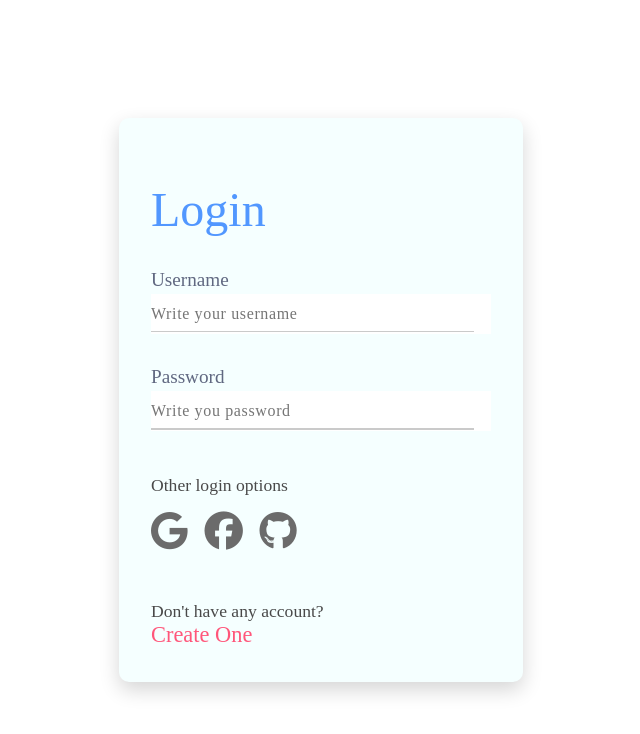
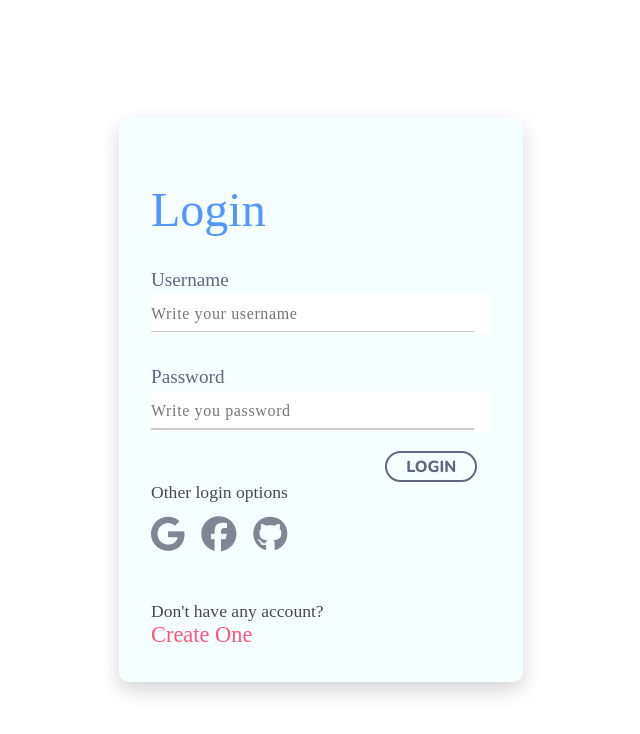
Before and after one commit to Xperiement/simple_login_screen, a plain HTML site: page index.html in a window 1280 px wide. Shown: the whole page, without its empty margins (319-959 px from the left). Drawn offline with nearby package versions, Linux system fonts and the light colour scheme.

Commit message:
added login button, Musked password

```diff
--- a/index.html
+++ b/index.html
@@ -4,6 +4,7 @@
     <meta charset="UTF-8">
     <meta name="viewport" content="width=device-width, initial-scale=1.0">
     <title>Login</title>
+    <link href="https://fonts.googleapis.com/css2?family=Nunito:wght@800&display=swap" rel="stylesheet">
     <script src="https://kit.fontawesome.com/fdd6793349.js" crossorigin="anonymous"></script>
     <link rel="stylesheet" href="style.css">
 </head>
@@ -17,8 +18,11 @@
             </span>
             <p class="subInput">Password</p>
             <span>
-                <input type="text" placeholder="Write you password">
+                <input class="passB" type="password" placeholder="Write you password">
             </span>
+            <div class="loginNow">
+                <a href="">Login</a>
+            </div>
             <p class="subInput others">Other login options</p>
             <a href=""><i class="fab fa-google otherIco google"></i></a>
             <a href=""><i class="fab fa-facebook otherIco fb"></i></a>
--- a/style.scss
+++ b/style.scss
@@ -3,7 +3,7 @@
     padding: 0;
     text-decoration: none;
     outline: none;
-    color: black;
+    color: rgb(96, 104, 129);
     font-family: Product Sans;
 }
 .headtxt{
@@ -22,6 +22,9 @@ input{
     font-size: 1rem;
     position: relative;
     letter-spacing: .04rem;
+}
+.passB{
+    margin-bottom: 1.2rem;
 }
 span{
     position: relative;
@@ -49,10 +52,37 @@ span::after:active{
     color: rgb(96, 104, 129);
 
 }
+
+.loginNow{
+    width: 96%;
+    display: flex;
+    flex-direction: column;
+    align-items: flex-end;
+    a{
+        border: 2px solid rgb(96, 104, 129);
+        color: rgb(96, 104, 129);
+        padding-left: 1.2rem;
+        padding-right: 1.2rem;
+        padding-top: .2rem;
+        padding-bottom: .15rem;
+        border-radius: 2rem;
+
+        text-transform: uppercase;
+        font-family: 'Nunito';
+        transition: color 280ms, background 280ms;
+    }
+    a:focus,
+    a:hover{
+        color: white;
+        background: rgb(96, 104, 129);
+    }
+}
+
+
 .otherIco{
     margin-right: .8rem;
-    font-size: 2.4rem;
-    color: #6b6b6b;
+    font-size: 2.2rem;
+    color: rgb(128, 134, 148);
     transition: color 280ms ease-out;
 }
 .google:focus,
@@ -68,8 +98,7 @@ span::after:active{
     color: #292929;
 }
 .others{
-    margin-top: .7rem;
-    margin-bottom: 1rem;
+    margin-bottom: .8rem;
     font-size: 1.1rem;
     color: rgb(73, 73, 73);
 }
```
Also changed, not shown: style.css, 1 other file.
